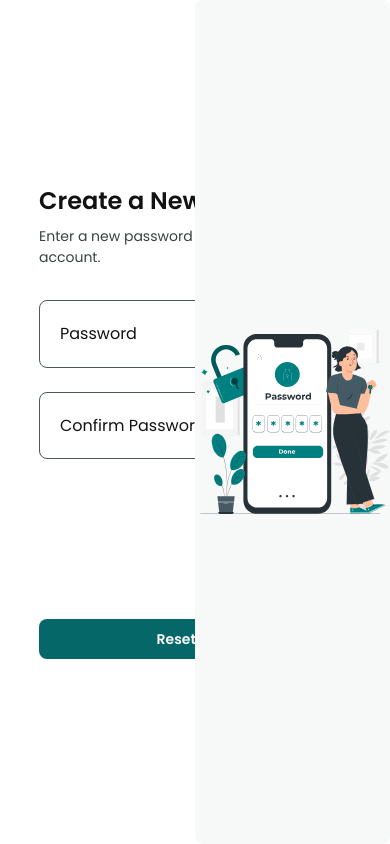
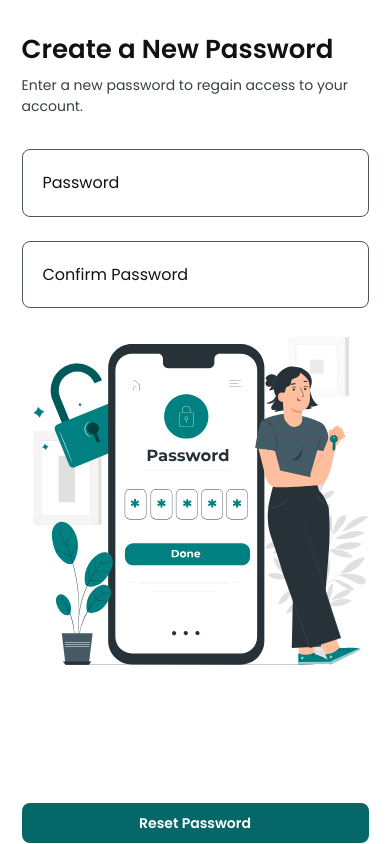
Before and after one commit to HarshSingh011/Classence, a React (Create React App) app: page /reset-password in a window 390 px wide. Built offline with nearby package versions, Linux system fonts and the light colour scheme.

Commit message:
added responsiveness to new pass page

```diff
--- a/src/components/css/newpass.css
+++ b/src/components/css/newpass.css
@@ -59,3 +59,43 @@ line-height: 21px;
     width: 434px;
     height: 404px;
 }
+
+@media (min-width:921px) {
+    #newmobscreenlogo{
+    display: none;
+    }
+}
+@media (max-width:920px){
+   #newpassleft{
+    width: 100%;
+    height: 100%;
+    display: flex;
+    justify-content: center;
+   }
+.newpassright{width: 0%;
+display: none;
+}
+#newpassleftsub{
+    height: 100%;
+    margin-left: 0%;
+  }
+  #newpassh2{
+    top: 0;
+    margin-top: 4vh;
+    font-size: 26px;
+  }
+  #newmobscreenlogo{
+    height: 40vh;
+    width: 100%;
+    display: flex;
+    justify-content: center;
+    align-content: center;
+    margin-bottom: 4vh;
+  }
+  #rnewpassmobscreenlogo img{
+    height: fit-content;
+  }
+  #newpasssubmit{
+    margin-top: 100px;
+  }
+}
--- a/src/components/newpass.jsx
+++ b/src/components/newpass.jsx
@@ -49,6 +49,10 @@ const Newpass = () => {
           <form onSubmit={handleSubmit}>
             <input type="password" className="textinput" placeholder='Password' value={password}   onChange={(e) => setNewPassword(e.target.value)} required />
             <input type="password" className="textinput" placeholder='Confirm Password' required />
+
+            <div id="newmobscreenlogo">
+                                <img src={createnewpass} alt="" />
+                    </div>
             <input type="submit" id='newpasssubmit' value="Reset Password" />
           </form>
         </div>
```
